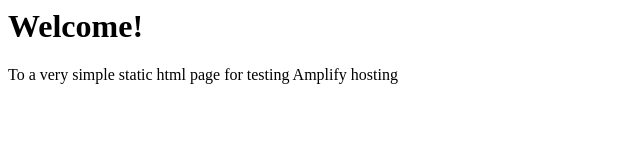
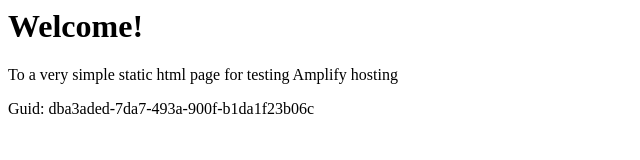
Before and after one commit to amplify-github-test-hkg/Github-PR-Commit-Integration-Test-DoNotTouch-GitHubAutoBuildPrPreviewCanaryTest-v1-prod-ap-east-1, a website: page src/index.html in a window 1280 px wide. Shown: the whole page, without its empty margins (0-640 px from the left). Drawn offline with Linux system fonts and the light colour scheme.

Commit message:
commit from integ tests

```diff
--- a/src/index.html
+++ b/src/index.html
@@ -1,3 +1,5 @@
+
+
 <html lang="en">
 
 <head>
@@ -10,6 +12,6 @@
 <body>
     <h1>Welcome!</h1>
     <p>To a very simple static html page for testing Amplify hosting</p>
-</body>
+    <p>Guid: dba3aded-7da7-493a-900f-b1da1f23b06c</p></body>
 
 </html>
```
